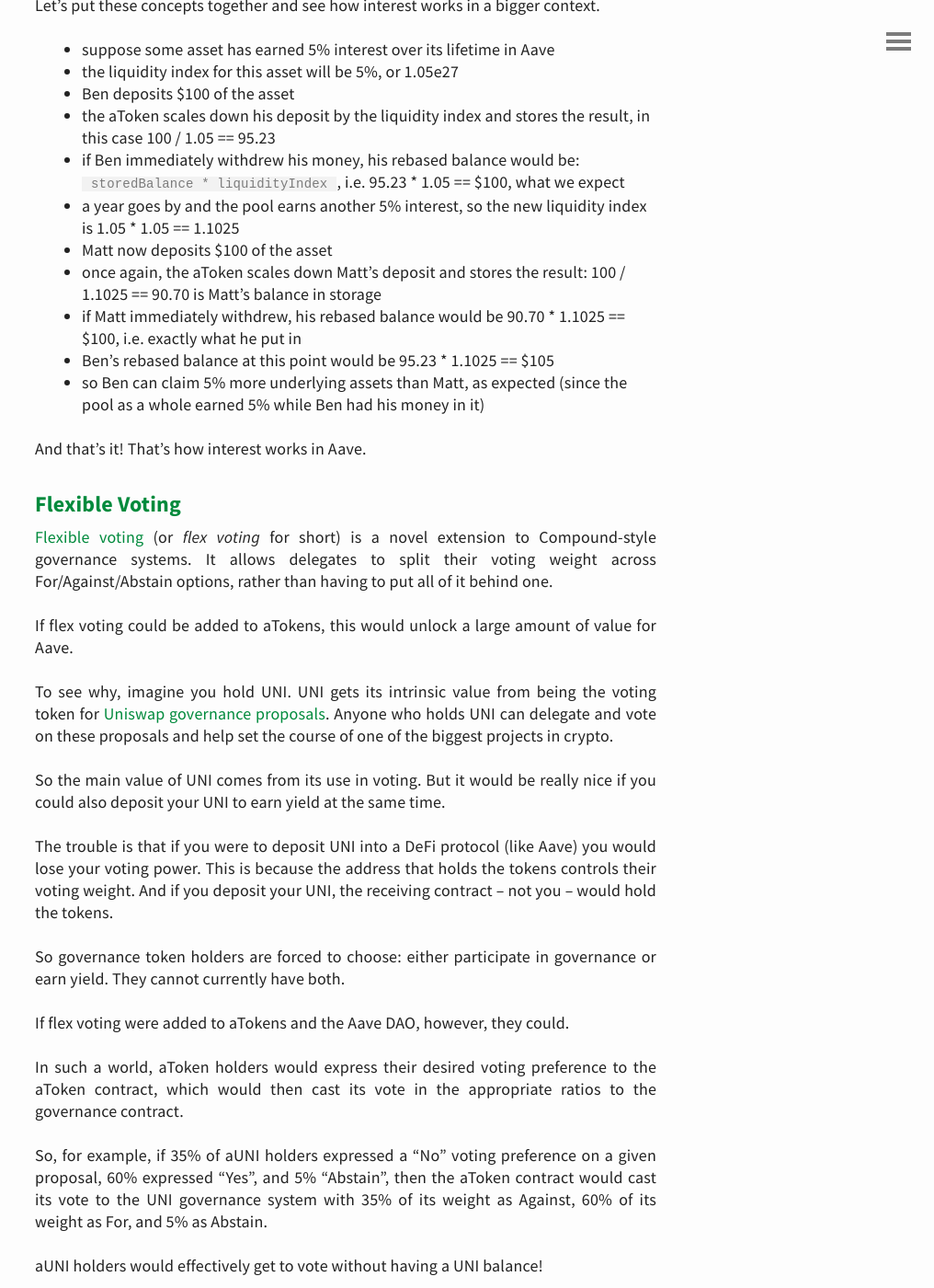
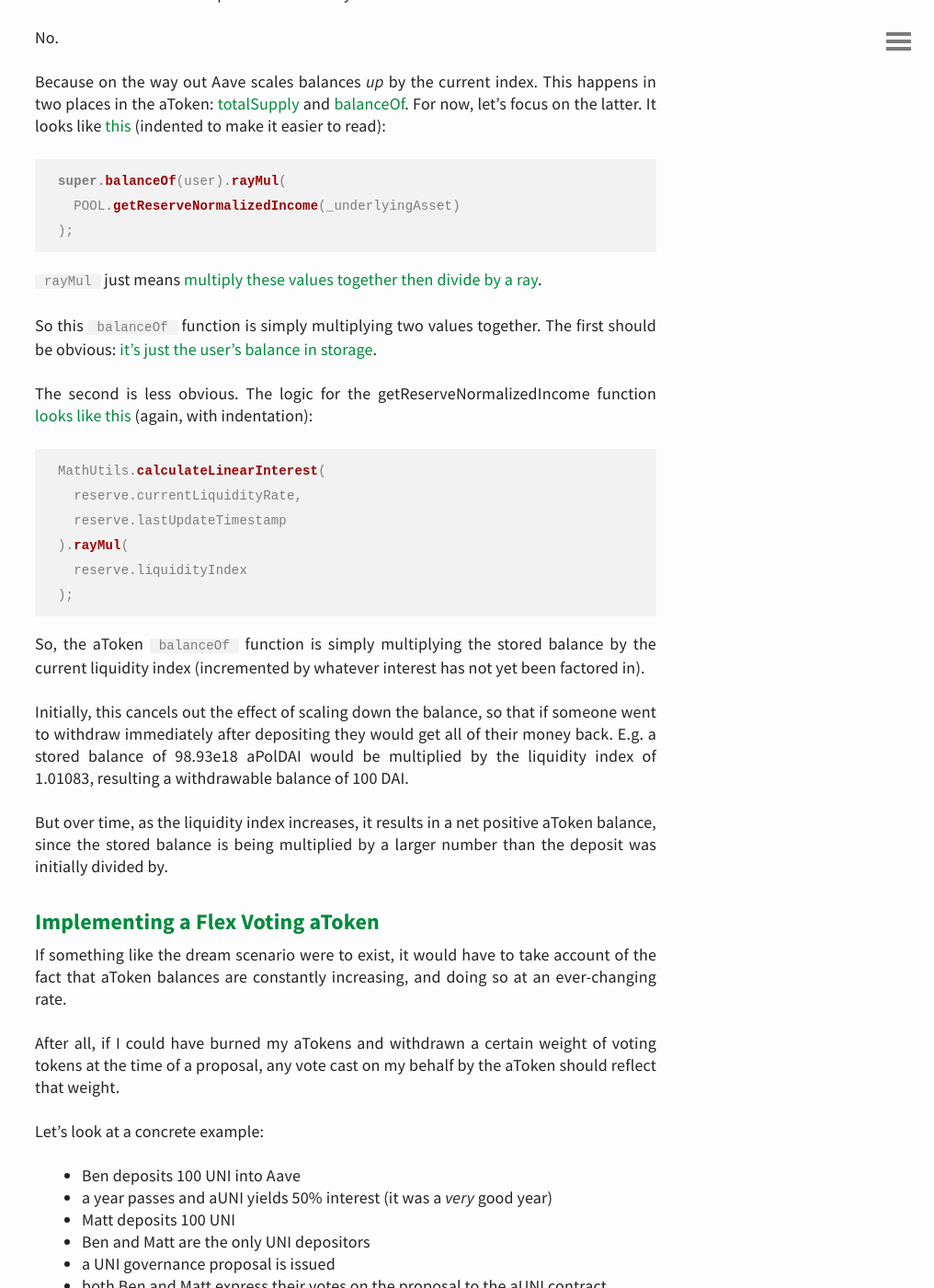
Before and after one commit to davidlaprade/davidlaprade.github.io, a Jekyll site: the page built from _posts/2022-12-16-aave-rebasing.md, in a window 1280 px wide and 1400 px high, scrolled down 3746 px. Shown: the whole window at 92% size, without its empty margins (264-1280 px from the left). Built offline with Jekyll 4.4.1, drawn with Linux system fonts in a browser that asks for light colours; some of the changed text lies outside the part shown.

Commit message:
Intro flex-voting sooner and reduce repetition

```diff
--- a/_posts/2022-12-16-aave-rebasing.md
+++ b/_posts/2022-12-16-aave-rebasing.md
@@ -52,7 +93,7 @@ deposits of that asset into Aave__ -- expressed as a percentage scaled up by a
 
 Let's unpack that for a second, because it's a mouthful and this is really important.
 
-aPolyDAI currently has a liquidity index of `1010832786421347125844242759`, or
+aPolDAI currently has a liquidity index of `1010832786421347125844242759`, or
 1.083%. This means that _in aggregate_, over the entire lifetime of Aave, DAI deposits have earned 1.083%.
 So if you were the very first person to deposit DAI into
 Aave and you haven't touched it since, your deposit would today be worth 1.083% more.
@@ -98,7 +139,7 @@ The second key thing to understand about Aave is that **it scales user balances
 
 When you deposit (say) $100 DAI into Aave, your balance is not incremented by
 100e18 in storage. Rather, your balance is incremented by your deposit [_divided
-by_](https://github.com/aave/aave-v3-core/blob/f3e037b3638e3b7c98f0c09c56c5efde54f7c5d2/contracts/protocol/tokenization/base/ScaledBalanceTokenBase.sol#L75) the [current liquidity index](https://github.com/aave/aave-v3-core/blob/f3e037b3638e3b7c98f0c09c56c5efde54f7c5d2/contracts/protocol/libraries/logic/SupplyLogic.sol#L73). So if the current aPolyDAI liquidity index is
+by_](https://github.com/aave/aave-v3-core/blob/f3e037b3638e3b7c98f0c09c56c5efde54f7c5d2/contracts/protocol/tokenization/base/ScaledBalanceTokenBase.sol#L75) the [current liquidity index](https://github.com/aave/aave-v3-core/blob/f3e037b3638e3b7c98f0c09c56c5efde54f7c5d2/contracts/protocol/libraries/logic/SupplyLogic.sol#L73). So if the current aPolDAI liquidity index is
 1.083%, then your balance would be incremented by 100e18/1.01083, or ~98.93e18.
 This scaling down of balances can also
 be seen in the aToken's [burn](https://github.com/aave/aave-v3-core/blob/f3e037b3638e3b7c98f0c09c56c5efde54f7c5d2/contracts/protocol/tokenization/base/ScaledBalanceTokenBase.sol#L108) and [transfer](https://github.com/aave/aave-v3-core/blob/f3e037b3638e3b7c98f0c09c56c5efde54f7c5d2/contracts/protocol/tokenization/AToken.sol#L219) functions.
@@ -149,70 +190,10 @@ yet been factored in).
 Initially, this cancels out the effect of scaling down the balance, so that if
 someone went to withdraw immediately after depositing they would get all of
 their money back. E.g. a stored balance of
-98.93e18 aPolyDAI would be multiplied by the liquidity index of 1.01083, resulting a
+98.93e18 aPolDAI would be multiplied by the liquidity index of 1.01083, resulting a
 withdrawable balance of 100 DAI.
 
 But over time, as the liquidity index increases, it results in a net positive aToken balance, since the stored balance is being multiplied by a larger number than the deposit was initially divided by.
-
-#### A Toy Example
-
-Let's put these concepts together and see how interest works in a bigger
-context.
-
-* suppose some asset has earned 5% interest over its lifetime in Aave
-* the liquidity index for this asset will be 5%, or 1.05e27
-* Ben deposits $100 of the asset
-* the aToken scales down his deposit by the liquidity index and stores the result,
-  in this case 100 / 1.05 == 95.23
-* if Ben immediately withdrew his money, his rebased balance would be: `storedBalance * liquidityIndex`, i.e. 95.23 * 1.05 == $100, what we expect
-* a year goes by and the pool earns another 5% interest, so the new liquidity index is 1.05 * 1.05 == 1.1025
-* Matt now deposits $100 of the asset
-* once again, the aToken scales down Matt's deposit and stores the result: 100 / 1.1025 == 90.70 is Matt's balance in storage
-* if Matt immediately withdrew, his rebased balance would be 90.70 * 1.1025 == $100, i.e. exactly what he put in
-* Ben's rebased balance at this point would be 95.23 * 1.1025 == $105
-* so Ben can claim 5% more underlying assets than Matt, as expected (since the pool as a whole earned 5% while Ben had his money in it)
-
-And that's it! That's how interest works in Aave.
-
-### Flexible Voting
-
-[Flexible voting](https://www.scopelift.co/blog/introducing-flexible-voting) (or _flex voting_ for short)
-is a novel extension to Compound-style governance systems.
-It allows delegates to split their voting weight across For/Against/Abstain options, rather than having to put all of it behind one.
-
-If flex voting could be added to aTokens, this would unlock a large amount of
-value for Aave.
-
-To see why, imagine you hold UNI.
-UNI gets its intrinsic value from being the voting token for [Uniswap governance proposals](https://app.uniswap.org/#/vote).
-Anyone who holds UNI can delegate and vote on these proposals and help set the course of one of the biggest projects in crypto.
-
-So the main value of UNI comes from its use in voting.
-But it would be really nice if you could also deposit your UNI to earn yield at the same time.
-
-The trouble is that if you were to deposit UNI into a DeFi protocol (like Aave) you would lose your voting power.
-This is because the address that holds the tokens controls their voting weight.
-And if you deposit your UNI, the receiving contract -- not you -- would hold the tokens.
-
-So governance token holders are forced to choose: either participate in governance or earn yield.
-They cannot currently have both.
-
-If flex voting were added to aTokens and the Aave DAO, however, they could.
-
-In such a world, aToken holders would express their desired voting preference to
-the aToken contract, which would then cast its vote in the appropriate ratios to
-the governance contract.
-
-So, for example, if 35% of aUNI holders expressed a "No" voting preference on a
-given proposal, 60% expressed "Yes", and 5% "Abstain", then the aToken contract
-would cast its vote to the UNI governance system with 35% of its weight as
-Against, 60% of its weight as For, and 5% as Abstain.
-
-aUNI holders would effectively get to vote without having a UNI balance!
-
-While flex voting makes this dream scenario possible, it's not without
-technical hurdles.
-The next section will get into what these are and how we solved them.
 
 ### Implementing a Flex Voting aToken
 
@@ -261,8 +242,8 @@ In case it isn't obvious, this is very challenging.
 
 As already mentioned, aToken interest rates are constantly changing
 based on supply and demand within the protocol.
-If supply goes up, interest goes down.
-If demand goes up, interest goes up.
+If supply goes up, the interest rate goes down.
+If demand goes up, the rate goes up.
 
 And each time the interest rate changes, the interest accrued since the last update
 is added to the liquidity index (as shown above).
@@ -280,19 +261,21 @@ arbitrary user's aToken rebased balance at a block in the past.
 
 Fortunately, we don't have to.
 
-Instead, if we simply checkpoint each user's _scaled down balance_
-(i.e. their balance in storage) we can get all of the information we need to precisely
-calculate voting proportions.
+### A Solution!
+
+Eventually we realized that if the aToken simply checkpoints each user's _scaled down balance_
+(i.e. their balance in storage) it has all of the information it needs to precisely
+calculate voting weight proportions.
 
 This is because the rebased balance is `scaled-down-balance x liquidity index`.
 Since every aToken holder's balance is being scaled up by the same liquidity
 index, the liquidity index can be ignored when computing ratios.
-For example, if the rebased balance for userA is `A x I` and the rebased balance for user B is
-`B x I` then the ratio of userA's balance to userB's is just `A / B` -- the index
+For example, if the rebased balance for user A is `A x I` and the rebased balance for user B is
+`B x I` then the ratio of user A's balance to user B's is just `A / B` -- the index
 `I` cancels out.
 
-But if we only compare the stored values, wouldn't Ben and I end up with
-the same voting weight since we deposited the same amount?
+But if we only compare the stored values, wouldn't Ben and Matt end up with
+the same voting weight since they deposited the same amount?
 
 No.
 
```
Also changed, not shown: other parts of _posts/2022-12-16-aave-rebasing.md (+48 -7 lines).
